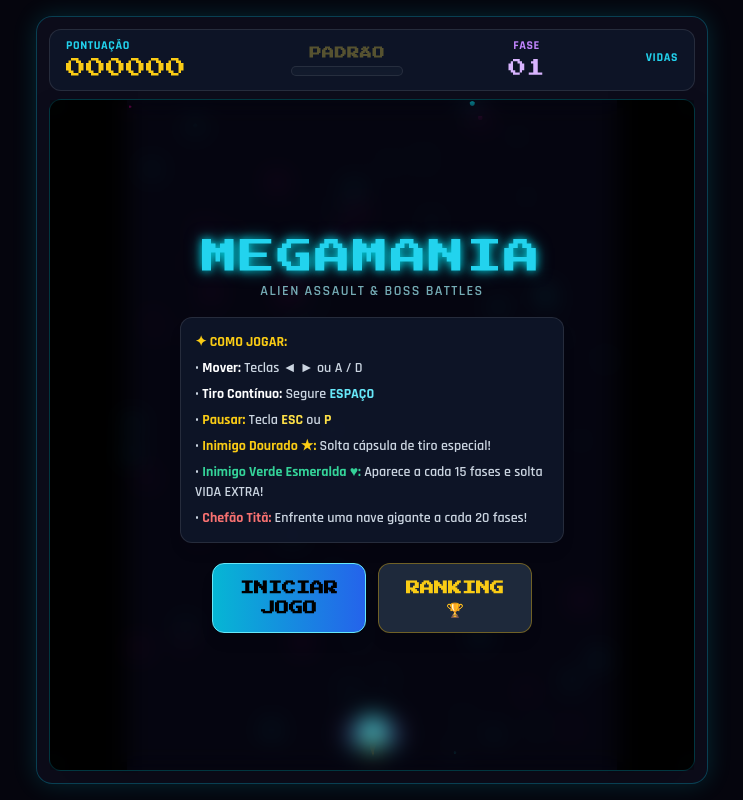
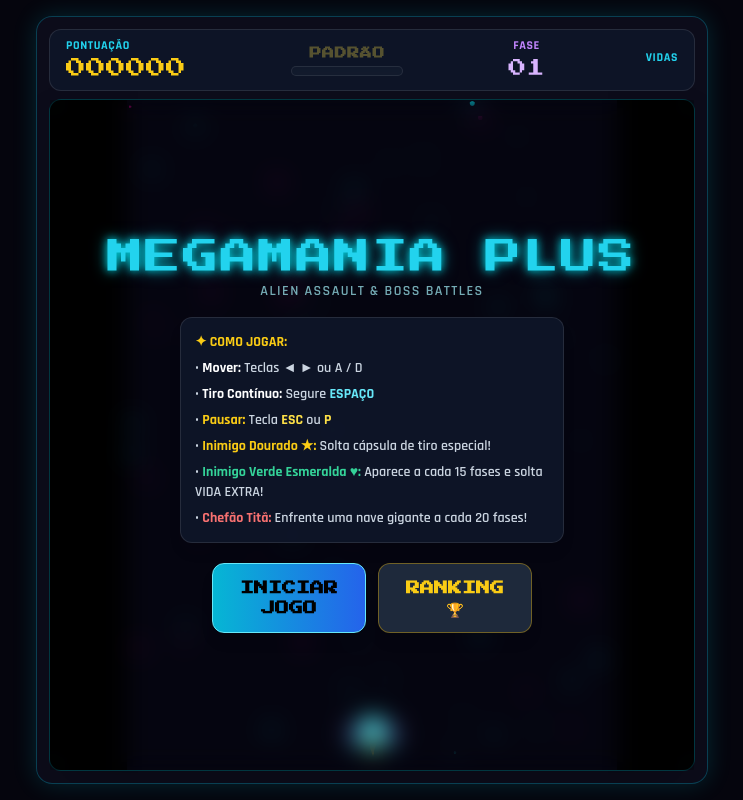
Before and after one commit to Skyjoe/megamania-plus, a plain HTML site: page megamania_arcade.html in a window 1280 px wide. Shown: the whole page, without its empty margins (268-1011 px from the left). Drawn offline with nearby package versions, Linux system fonts and the light colour scheme.

Commit message:
Change title and header text to 'Megamania Plus'

```diff
--- a/megamania_arcade.html
+++ b/megamania_arcade.html
@@ -3,7 +3,7 @@
 <head>
     <meta charset="UTF-8">
     <meta name="viewport" content="width=device-width, initial-scale=1.0, maximum-scale=1.0, user-scalable=no">
-    <title>Megamania - Neon Modern Edition</title>
+    <title>Megamania Plus</title>
     <script src="https://cdn.tailwindcss.com"></script>
     <style>
         @import url('https://fonts.googleapis.com/css2?family=Press+Start+2P&family=Rajdhani:wght@600;700&display=swap');
@@ -102,7 +102,7 @@
 
             <!-- Tela Inicial -->
             <div id="start-overlay" class="absolute inset-0 bg-slate-950/92 backdrop-blur-md flex flex-col items-center justify-center p-6 text-center z-20 transition-opacity duration-300">
-                <h1 class="arcade-font text-2xl sm:text-4xl text-cyan-400 neon-text-cyan mb-1 tracking-wider">MEGAMANIA</h1>
+                <h1 class="arcade-font text-2xl sm:text-4xl text-cyan-400 neon-text-cyan mb-1 tracking-wider">MEGAMANIA PLUS</h1>
                 <p class="text-xs sm:text-sm text-cyan-200/70 mb-4 uppercase tracking-widest">Alien Assault & Boss Battles</p>
 
                 <div class="bg-slate-900/90 p-3.5 rounded-xl border border-white/10 mb-5 max-w-sm text-left text-xs sm:text-sm text-slate-300 space-y-1.5 shadow-lg">
```
